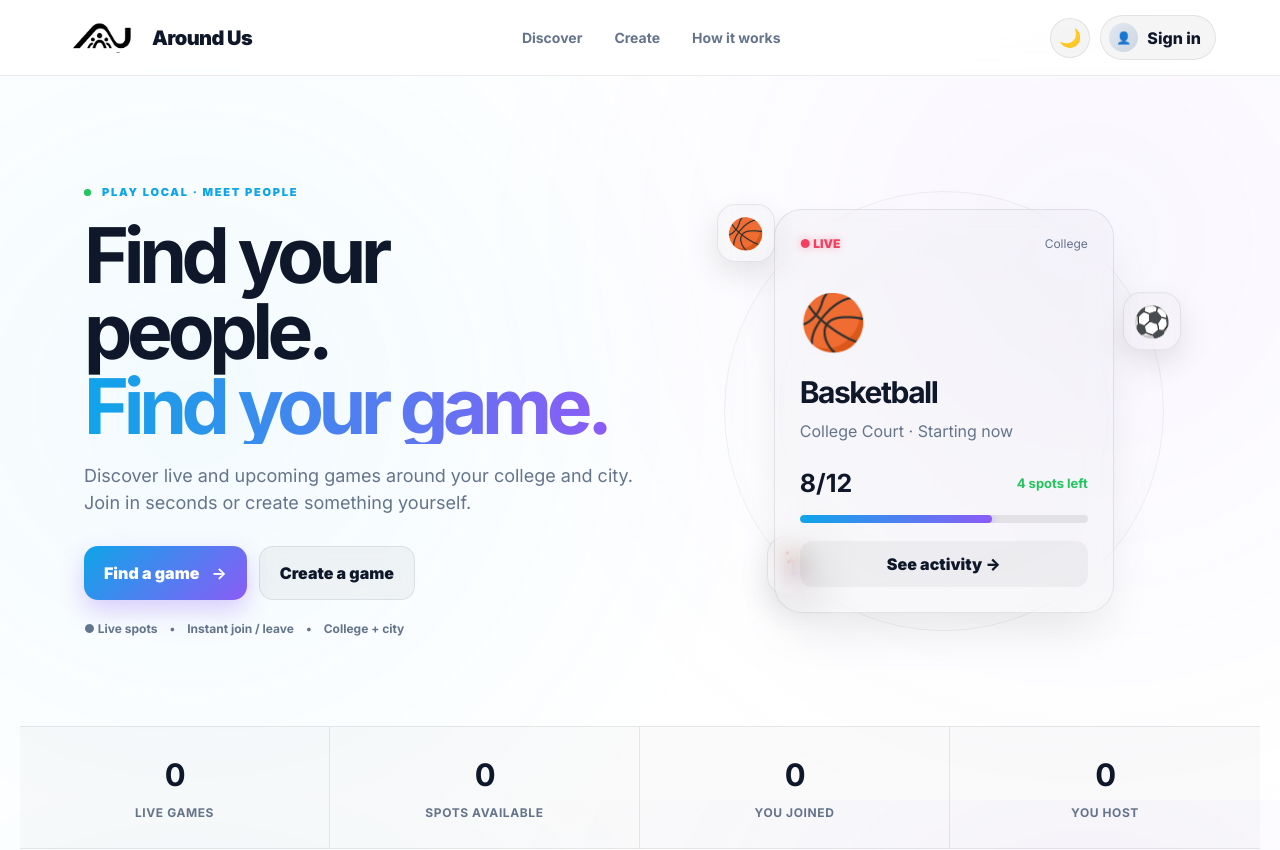
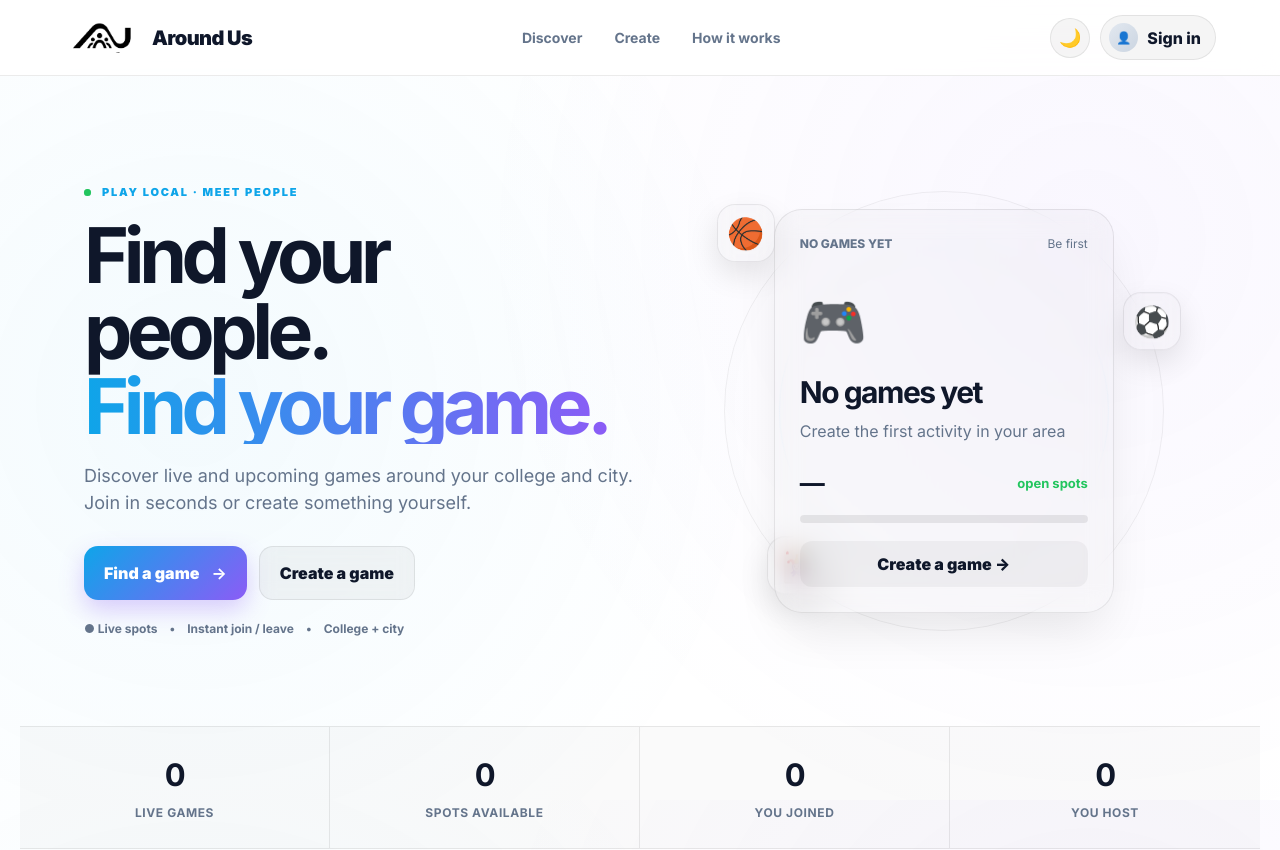
Before and after one commit to shauryatankha21-stack/-Around-Us, a React (Vite) app in the folder client/: page / in a window 1280 px wide. Shown: the top 850 px of the page. Built offline with nearby package versions, Linux system fonts and the light colour scheme; no server answers; the database is empty.

Commit message:
fix: remove hardcoded demo basketball card from hero

```diff
--- a/client/src/components/Hero.jsx
+++ b/client/src/components/Hero.jsx
@@ -1,9 +1,9 @@
 export default function Hero({ heroGame, counts, onCreateClick, onDetailsClick }) {
-  const joined = heroGame ? (counts.get(heroGame.id) || 0) : 8;
-  const maxPlayers = heroGame?.max_players || 12;
+  const joined = heroGame ? (counts.get(heroGame.id) || 0) : 0;
+  const maxPlayers = heroGame?.max_players || 0;
   const spotsLeft = Math.max(0, maxPlayers - joined);
-  const progress = Math.min(100, (joined / maxPlayers) * 100);
-  const isLive = heroGame ? heroGame.status === 'live' : true;
+  const progress = heroGame ? Math.min(100, (joined / maxPlayers) * 100) : 0;
+  const isLive = heroGame?.status === 'live';
 
   let whenText = 'Starting now';
   if (heroGame?.starts_at) {
@@ -55,19 +55,19 @@ export default function Hero({ heroGame, counts, onCreateClick, onDetailsClick }
         <div className="float f3">🃏</div>
 
         <div className="spotlight">
+          {heroGame ? (
+            <>
               <div className="spot-top">
                 <span className={`live-tag ${isLive ? '' : 'upcoming'}`}>
                   {isLive ? '● LIVE' : 'UPCOMING'}
                 </span>
-            <span>{heroGame?.scope === 'city' ? 'City' : 'College'}</span>
+                <span>{heroGame.scope === 'city' ? 'City' : 'College'}</span>
               </div>
-          <div className="big-icon">{heroGame?.icon || '🏀'}</div>
-          <h3>{heroGame?.title || 'Basketball'}</h3>
-          <p>{heroGame ? `${heroGame.place} · ${whenText}` : 'College Court · Starting now'}</p>
+              <div className="big-icon">{heroGame.icon}</div>
+              <h3>{heroGame.title}</h3>
+              <p>{heroGame.place} · {whenText}</p>
               <div className="numbers">
-            <strong id="heroPlayers">
-              {joined}/{maxPlayers}
-            </strong>
+                <strong id="heroPlayers">{joined}/{maxPlayers}</strong>
                 <b id="heroLeft">
                   {spotsLeft ? `${spotsLeft} spot${spotsLeft === 1 ? '' : 's'} left` : 'Full'}
                 </b>
@@ -78,6 +78,28 @@ export default function Hero({ heroGame, counts, onCreateClick, onDetailsClick }
               <button type="button" id="heroDetailsBtn" onClick={onDetailsClick}>
                 See activity <span>→</span>
               </button>
+            </>
+          ) : (
+            <>
+              <div className="spot-top">
+                <span className="live-tag upcoming">NO GAMES YET</span>
+                <span>Be first</span>
+              </div>
+              <div className="big-icon">🎮</div>
+              <h3>No games yet</h3>
+              <p>Create the first activity in your area</p>
+              <div className="numbers">
+                <strong id="heroPlayers">—</strong>
+                <b id="heroLeft">open spots</b>
+              </div>
+              <div className="track">
+                <i id="heroProgress" style={{ width: '0%' }}></i>
+              </div>
+              <button type="button" id="heroDetailsBtn" onClick={onCreateClick}>
+                Create a game <span>→</span>
+              </button>
+            </>
+          )}
         </div>
       </div>
     </section>
```
Lines whose indentation alone changed are shown as unchanged.
